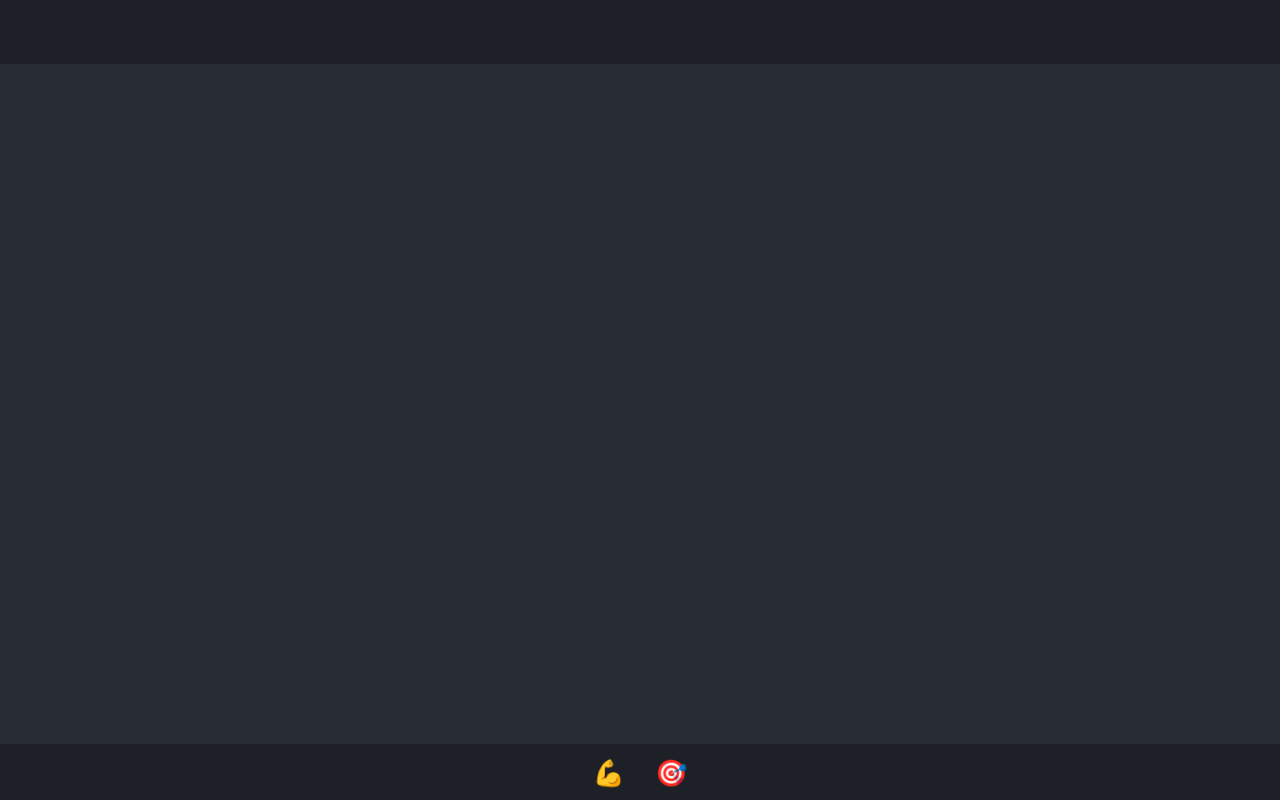
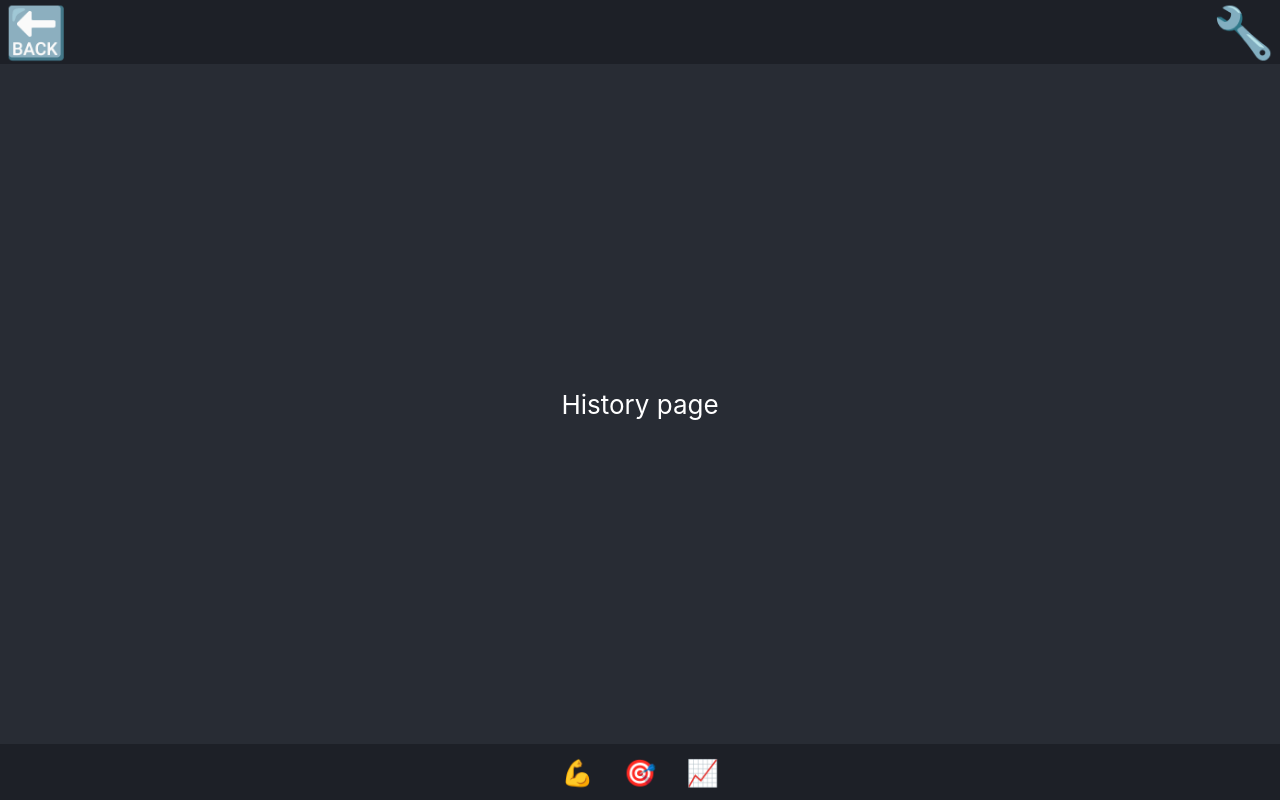
Before and after one commit to JakeRowsell89/gzclp, a React (Create React App) app: page /history in a window 1280 px wide. Built offline with nearby package versions, Linux system fonts and the light colour scheme.

Commit message:
✨Add history page placeholder

```diff
--- a/src/components/App.js
+++ b/src/components/App.js
@@ -8,6 +8,7 @@ import Settings from './pages/Settings'
 import Workouts from './pages/Workouts'
 import Workout from './pages/Workout'
 import Goals from './pages/Goals'
+import History from './pages/History'
 
 class App extends Component {
   render() {
@@ -21,6 +22,7 @@ class App extends Component {
             <Route path="/workouts" component={Workouts} />
             <Route path="/workout" component={Workout} />
             <Route path="/goals" component={Goals} />
+            <Route path="/history" component={History} />
           </div>
           <Footer />
         </div>
--- a/src/components/Footer.js
+++ b/src/components/Footer.js
@@ -14,6 +14,9 @@ class Footer extends Component {
         <Link to={PATHS.goals}>
           <span role="img" aria-label="goals">🎯</span>
         </Link>
+        <Link to={PATHS.history}>
+          <span role="img" aria-label="goals">📈</span>
+        </Link>
       </footer>
     )
   }
--- /dev/null
+++ b/src/components/pages/History.js
@@ -0,0 +1,11 @@
+import React, { Component } from 'react';
+
+class History extends Component {
+  render() {
+    return (
+      <div className="History-page">History page</div>
+    )
+  }
+}
+
+export default History
--- a/src/constants.js
+++ b/src/constants.js
@@ -3,13 +3,16 @@ export const PATHS = {
   settings: "/settings",
   workouts: "/workouts",
   workout: "/workout",
-  goals: "/goals"
+  goals: "/goals",
+  history: "/history"
 }
 
 export const PAGE_PATHS = [
   PATHS.home,
   PATHS.settings,
   PATHS.workouts,
+  PATHS.goals,
+  PATHS.history,
   PATHS.workout
 ]
 
```
